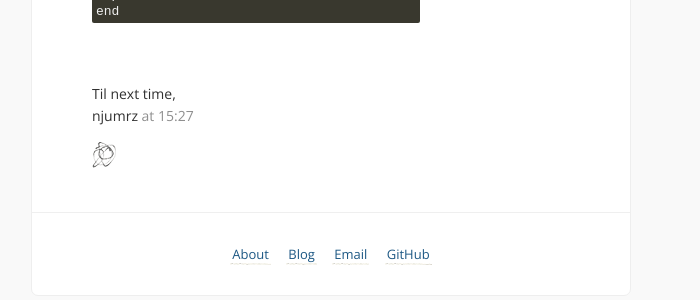
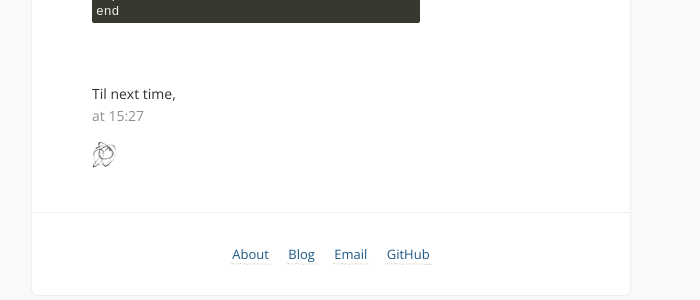
Before and after one commit to njumrz/njumrz.github.io, a Jekyll site: the page built from _posts/2013-05-06-more-post.md, in a window 1280 px wide. Shown: the part 1060-1360 px from the top of the page, without its empty margins (309-1009 px from the left). Built offline with Jekyll 4.4.1, drawn with Linux system fonts in a browser that asks for light colours; Markdown is read by kramdown in place of the engine named in the settings; comment, search, counter and statistics services are not loaded.

Commit message:
modify _config.yml

```diff
--- a/_config.yml
+++ b/_config.yml
@@ -1,7 +1,7 @@
 title:            Scribble
 description:      A jekyll theme. Because I scribble.
-url:              http://njumrz.github.io
-signoff:          njumrz
+url:              # http://njumrz.github.io
+signoff:          # njumrz
 disqus_shortname: # disqus comment thread for post header options. ( leave blank if unwanted. )
 facebook_appid:   # appid for like button, remove from /_includes/share.html if unwanted.
 google_analytics: # set tracking, remove from /javascripts/basic.js if unwanted.
```
